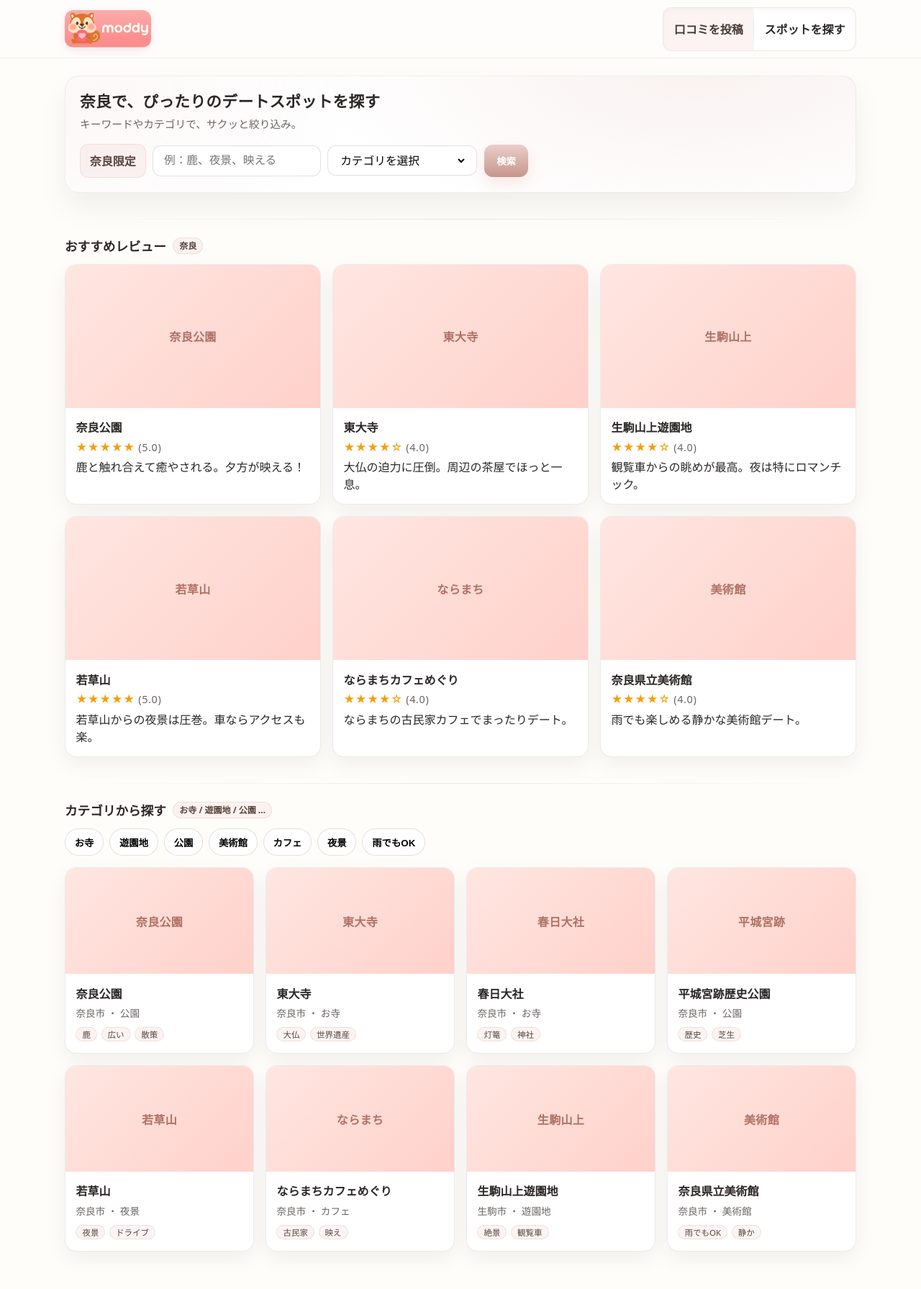
After one commit to ceres-hackathon-2025/team-b-0903, a Laravel app: page /home in a window 1280 px wide. The commit adds this page. Shown: the whole page at 72% size. Run offline with Laravel 12, Linux system fonts and the light colour scheme.

Commit message:
home画面草案

```diff
--- /dev/null
+++ b/resources/views/home.blade.php
@@ -0,0 +1,258 @@
+<!DOCTYPE html>
+<html lang="ja">
+<head>
+  <meta charset="utf-8" />
+  <meta name="viewport" content="width=device-width, initial-scale=1" />
+  <title>moddy | 奈良のデートスポット</title>
+
+  <style>
+    /* ========== ベース色（前に作ったヘッダーと同じトーン） ========== */
+    :root{
+      --base-rgb: 234,206,202;
+      --base: rgb(var(--base-rgb));
+      --base-strong: rgb(199,149,141);
+      --ink:#2b2726; --muted:#6b6462; --paper:#fff;
+      --ring: rgba(var(--base-rgb), .55);
+      --hair: rgba(0,0,0,.12);
+      --maxw: 1100px;           /* コンテンツ幅 */
+      --radius: 14px;
+    }
+
+    /* ========== レイアウト ========== */
+    body{ margin:0; color:var(--ink); font-family:system-ui,-apple-system,Segoe UI,Roboto,"Noto Sans JP",sans-serif; background:#fffdfa; }
+    .container{ max-width:var(--maxw); margin:0 auto; padding: 1rem; }
+    .section{ margin: 1.25rem 0 2.25rem; }
+
+    /* ========== HERO（検索） ========== */
+    .hero{
+      margin-top: .5rem;
+      border-radius: 20px;
+      background:
+        radial-gradient(900px 400px at 80% -10%, rgba(var(--base-rgb), .28), transparent 60%),
+        radial-gradient(900px 500px at -10% 10%, rgba(var(--base-rgb), .18), transparent 60%),
+        #fff;
+      box-shadow: 0 20px 40px rgba(0,0,0,.06);
+      border: 1px solid rgba(0,0,0,.05);
+      overflow: clip;
+    }
+    .hero-head{ padding: 1.1rem 1.25rem .25rem; }
+    .hero-head h1{ margin:0; font-size:1.35rem; letter-spacing:.02em }
+    .hero-head .sub{ margin:.35rem 0 0; color:var(--muted); font-size:.92rem }
+    .hero-form{ display:flex; gap:.6rem; padding: .9rem 1.25rem 1.25rem; flex-wrap:wrap; align-items:center }
+    .f{ position:relative; display:flex; align-items:center; gap:.5rem; background:#fff; border:1px solid rgba(0,0,0,.12); padding:.65rem .8rem; border-radius:12px; }
+    .f input,.f select{
+      border:0; outline:0; font-size:.98rem; min-width:180px; background:transparent;
+    }
+    .f-loc{ color:#5a453f; font-weight:700; background:rgba(var(--base-rgb), .22); border:1px solid rgba(var(--base-rgb), .55) }
+    .btn{
+      appearance:none; border:0; cursor:pointer; padding:.8rem 1.1rem; border-radius:12px; font-weight:800;
+      color:#fff; background:linear-gradient(180deg, var(--base), var(--base-strong));
+      box-shadow:0 8px 20px rgba(var(--base-rgb), .45);
+    }
+
+    /* ========== セクション見出し ========== */
+    .h2{ display:flex; align-items:center; gap:.6rem; margin:0 0 .8rem; font-size:1.1rem; }
+    .h2 .pill{ font-size:.75rem; border:1px solid rgba(var(--base-rgb), .55); background:rgba(var(--base-rgb), .22); color:#5a453f; border-radius:999px; padding:.1rem .5rem; }
+    .grid{ display:grid; gap:1rem; }
+    @media (min-width:720px){ .grid.cols-3{ grid-template-columns: repeat(3,1fr); } .grid.cols-4{ grid-template-columns: repeat(4,1fr); } }
+
+    /* ========== カード ========== */
+    .card{ border:1px solid rgba(0,0,0,.08); border-radius:16px; background:#fff; box-shadow: 0 10px 28px rgba(0,0,0,.06); overflow:hidden }
+    .card .ph{ aspect-ratio: 16/9; background:linear-gradient(135deg,#ffe6e1,#ffd1ca); display:flex; align-items:center; justify-content:center; color:#b07164; font-weight:900; letter-spacing:.02em }
+    .card .bd{ padding:.8rem .9rem 1rem }
+    .card .tt{ margin:.1rem 0 .35rem; font-weight:800 }
+    .card .meta{ color:var(--muted); font-size:.85rem }
+    .stars{ color:#f59e0b; font-size:.95rem; letter-spacing:.04em }
+    .tag{ display:inline-block; margin:.25rem .35rem 0 0; font-size:.72rem; color:#5a453f; background:rgba(var(--base-rgb), .22); border:1px solid rgba(var(--base-rgb), .55); padding:.08rem .5rem; border-radius:999px }
+
+    /* ========== カテゴリ ========== */
+    .chips{ display:flex; gap:.5rem; flex-wrap:wrap }
+    .chip{
+      display:inline-flex; align-items:center; gap:.4rem; padding:.55rem .8rem; border-radius:999px;
+      border:1px solid rgba(0,0,0,.12); background:#fff; cursor:pointer; font-weight:700;
+    }
+    .chip.is-on{ border-color: var(--base-strong); box-shadow: 0 0 0 4px rgba(var(--base-rgb), .18) inset; }
+
+    /* ========== 結果 ========== */
+    .results-empty{ padding:1rem; color:var(--muted) }
+
+    /* セクション間の薄い区切り */
+    .sep{ height:1px; background:linear-gradient(90deg, transparent, rgba(0,0,0,.08), transparent); margin: 1.2rem 0 1.5rem; }
+  </style>
+</head>
+<body>
+
+  {{-- ヘッダー（前に作った partial を読み込み） --}}
+  @include('partials.header')
+
+  <div class="container">
+
+    <!-- ===== 検索（奈良限定） ===== -->
+    <section class="hero section" id="search">
+      <div class="hero-head">
+        <h1>奈良で、ぴったりのデートスポットを探す</h1>
+        <p class="sub">キーワードやカテゴリで、サクッと絞り込み。</p>
+      </div>
+      <form class="hero-form" id="searchForm">
+        <div class="f f-loc">
+          <span>奈良限定</span>
+        </div>
+        <div class="f">
+          <input id="q" name="q" type="text" placeholder="例：鹿、夜景、映える" autocomplete="off">
+        </div>
+        <div class="f">
+          <select id="cat" name="cat" aria-label="カテゴリ">
+            <option value="">カテゴリを選択</option>
+            <option>お寺</option>
+            <option>遊園地</option>
+            <option>公園</option>
+            <option>美術館</option>
+            <option>カフェ</option>
+            <option>夜景</option>
+            <option>雨でもOK</option>
+          </select>
+        </div>
+        <button class="btn" type="submit">検索</button>
+      </form>
+    </section>
+
+    <div class="sep"></div>
+
+    <!-- ===== おすすめレビュー ===== -->
+    <section class="section" id="recommend">
+      <h2 class="h2"><span>おすすめレビュー</span><span class="pill">奈良</span></h2>
+      <div class="grid cols-3" id="reviewsGrid">
+        <!-- JSで埋め込み -->
+      </div>
+    </section>
+
+    <div class="sep"></div>
+
+    <!-- ===== カテゴリで探す ===== -->
+    <section class="section" id="byCategory">
+      <h2 class="h2"><span>カテゴリから探す</span><span class="pill">お寺 / 遊園地 / 公園 …</span></h2>
+      <div class="chips" id="chips">
+        <button class="chip" data-cat="お寺">お寺</button>
+        <button class="chip" data-cat="遊園地">遊園地</button>
+        <button class="chip" data-cat="公園">公園</button>
+        <button class="chip" data-cat="美術館">美術館</button>
+        <button class="chip" data-cat="カフェ">カフェ</button>
+        <button class="chip" data-cat="夜景">夜景</button>
+        <button class="chip" data-cat="雨でもOK">雨でもOK</button>
+      </div>
+
+      <div class="section" style="margin-top:1rem">
+        <div class="grid cols-4" id="spotsGrid">
+          <!-- JSで埋め込み -->
+        </div>
+        <div class="results-empty" id="spotsEmpty" hidden>該当するスポットがありませんでした。</div>
+      </div>
+    </section>
+
+  </div>
+
+  <script>
+    // ====== 固定データ（奈良のみ） ======
+    const spots = [
+      { id:1, name:'奈良公園', town:'奈良市', cat:'公園', tags:['鹿','広い','散策'], img:'奈良公園' },
+      { id:2, name:'東大寺', town:'奈良市', cat:'お寺', tags:['大仏','世界遺産'], img:'東大寺' },
+      { id:3, name:'春日大社', town:'奈良市', cat:'お寺', tags:['灯篭','神社'], img:'春日大社' },
+      { id:4, name:'平城宮跡歴史公園', town:'奈良市', cat:'公園', tags:['歴史','芝生'], img:'平城宮跡' },
+      { id:5, name:'若草山', town:'奈良市', cat:'夜景', tags:['夜景','ドライブ'], img:'若草山' },
+      { id:6, name:'ならまちカフェめぐり', town:'奈良市', cat:'カフェ', tags:['古民家','映え'], img:'ならまち' },
+      { id:7, name:'生駒山上遊園地', town:'生駒市', cat:'遊園地', tags:['絶景','観覧車'], img:'生駒山上' },
+      { id:8, name:'奈良県立美術館', town:'奈良市', cat:'美術館', tags:['雨でもOK','静か'], img:'美術館' },
+    ];
+
+    const reviews = [
+      { id:101, spotId:1, rating:5, body:'鹿と触れ合えて癒やされる。夕方が映える！' },
+      { id:102, spotId:2, rating:4, body:'大仏の迫力に圧倒。周辺の茶屋でほっと一息。' },
+      { id:103, spotId:7, rating:4, body:'観覧車からの眺めが最高。夜は特にロマンチック。' },
+      { id:104, spotId:5, rating:5, body:'若草山からの夜景は圧巻。車ならアクセスも楽。' },
+      { id:105, spotId:6, rating:4, body:'ならまちの古民家カフェでまったりデート。' },
+      { id:106, spotId:8, rating:4, body:'雨でも楽しめる静かな美術館デート。' },
+    ];
+
+    // ====== DOM参照 ======
+    const reviewsGrid = document.getElementById('reviewsGrid');
+    const spotsGrid = document.getElementById('spotsGrid');
+    const spotsEmpty = document.getElementById('spotsEmpty');
+    const chips = document.getElementById('chips');
+    const form = document.getElementById('searchForm');
+    const q = document.getElementById('q');
+    const cat = document.getElementById('cat');
+
+    // ====== 表示ユーティリティ ======
+    const stars = n => '★★★★★☆☆☆☆☆'.slice(5 - Math.max(0, Math.min(5, n)), 10 - Math.max(0, Math.min(5, n)));
+
+    function CardSpot(s){
+      const tags = (s.tags||[]).map(t=>`<span class="tag">${t}</span>`).join('');
+      return `
+        <article class="card">
+          <div class="ph" aria-hidden="true">${s.img}</div>
+          <div class="bd">
+            <div class="tt">${s.name}</div>
+            <div class="meta">${s.town} ・ <span class="pill">${s.cat}</span></div>
+            <div style="margin-top:.35rem">${tags}</div>
+          </div>
+        </article>
+      `;
+    }
+
+    function CardReview(r){
+      const s = spots.find(x=>x.id===r.spotId);
+      return `
+        <article class="card">
+          <div class="ph" aria-hidden="true">${s ? s.img : 'スポット'}</div>
+          <div class="bd">
+            <div class="tt">${s ? s.name : 'スポット'}</div>
+            <div class="stars" aria-label="評価">${'★'.repeat(r.rating)}${'☆'.repeat(5-r.rating)} <span style="color:var(--muted);font-size:.9rem">(${r.rating}.0)</span></div>
+            <p style="margin:.35rem 0 0">${r.body}</p>
+          </div>
+        </article>
+      `;
+    }
+
+    function renderReviews(items){
+      reviewsGrid.innerHTML = items.slice(0,6).map(CardReview).join('');
+    }
+
+    function renderSpots(items){
+      spotsGrid.innerHTML = items.map(CardSpot).join('');
+      spotsEmpty.hidden = items.length !== 0;
+    }
+
+    // 初期描画
+    renderReviews(reviews);
+    renderSpots(spots);
+
+    // ====== 検索 ======
+    form.addEventListener('submit', (e)=>{
+      e.preventDefault();
+      const kw = (q.value||'').trim();
+      const c = (cat.value||'').trim();
+      const res = spots.filter(s=>{
+        if (c && s.cat !== c) return false;
+        if (!kw) return true;
+        const hay = [s.name, s.town, ...(s.tags||[])].join(' ');
+        return hay.includes(kw);
+      });
+      renderSpots(res);
+      // 検索後、カテゴリの選択状態を解除
+      chips.querySelectorAll('.chip').forEach(x=>x.classList.remove('is-on'));
+      // 結果へスクロール
+      document.getElementById('byCategory').scrollIntoView({behavior:'smooth', block:'start'});
+    });
+
+    // ====== カテゴリ chips ======
+    chips.addEventListener('click', (e)=>{
+      const b = e.target.closest('.chip'); if(!b) return;
+      chips.querySelectorAll('.chip').forEach(x=>x.classList.remove('is-on'));
+      b.classList.add('is-on');
+      const c = b.dataset.cat;
+      const res = spots.filter(s=>s.cat===c);
+      renderSpots(res);
+    });
+  </script>
+</body>
+</html>
--- a/resources/views/partials/header.blade.php
+++ b/resources/views/partials/header.blade.php
@@ -5,7 +5,6 @@
     <a class="moddy-brand" href="{{ url('/') }}" aria-label="moddy home">
     <img
         src="{{ asset('images/moddy_header.png') }}"
-        srcset="{{ asset('images/moddy_header@2x.png') }} 2x, {{ asset('images/moddy_header@3x.png') }} 3x"
         alt=""
         class="moddy-logo-img moddy-logo--banner"   {{-- ← ここが重要！ --}}
         loading="eager" decoding="async"
@@ -62,7 +61,7 @@
 
     .moddy-logo-img{
     width: 120px;
-    /* height: var(--brand-size); */
+    height: var(--brand-size);
     border-radius: 12px;          /* 角丸（お好みで調整 or 0） */
     display: block;               /* 画像下の隙間除去 */
     object-fit: cover;            /* 画像のはみ出し防止 */
--- a/routes/web.php
+++ b/routes/web.php
@@ -11,8 +11,14 @@ Route::get('/create', function () {
     return view('create');
 });
 
+// 場所一覧
 Route::get('/places', function () {
     return view('places');
+});
+
+// ホーム画面
+Route::get('/home', function () {
+    return view('home');
 });
 
 // // 投稿(Post)のルーティング
```
